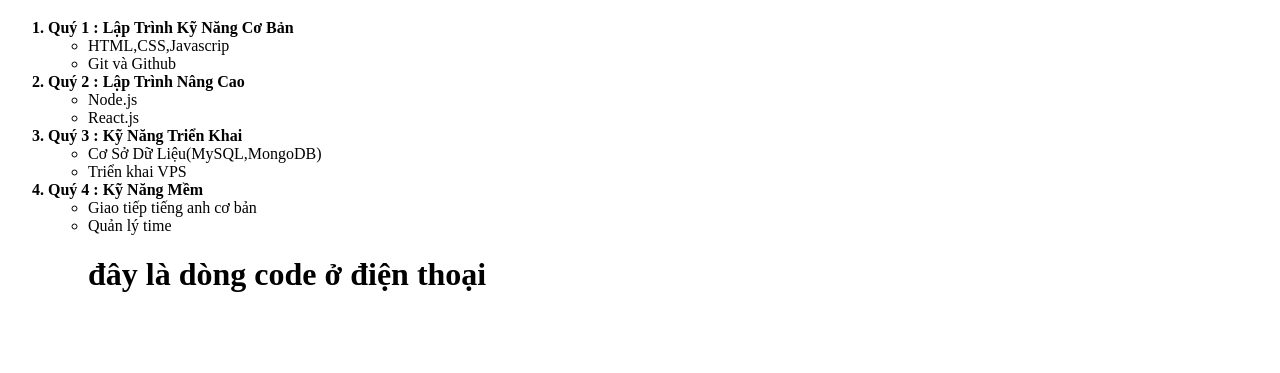
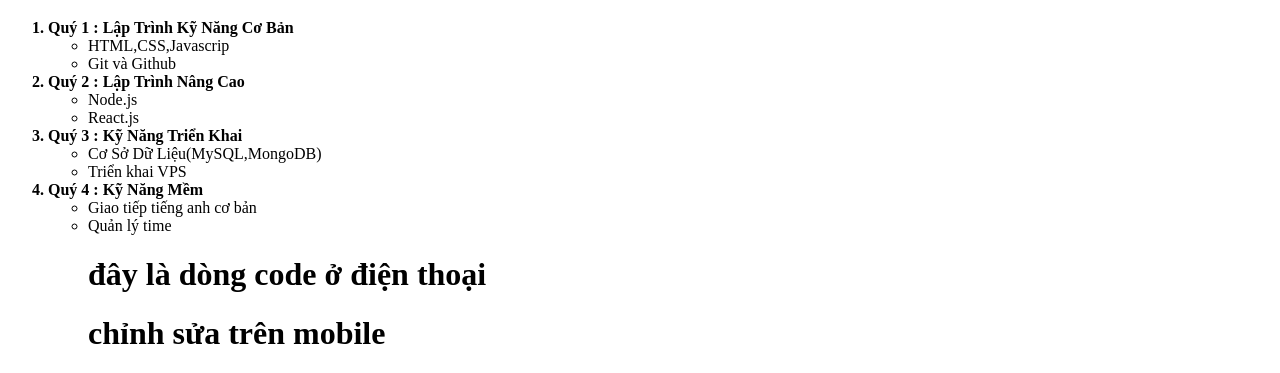
Before and after one commit to khachieu88/du.an.luyen.tap.ul.ol, a plain HTML site: page index.html in a window 1280 px wide. Shown: the part 504-877 px from the top of the page. Before the commit the page ends 819 px from the top, so only its background shows below. Drawn offline with Linux system fonts and the light colour scheme.

Commit message:
Update index.html

```diff
--- a/index.html
+++ b/index.html
@@ -71,6 +71,7 @@
         <li>Giao tiếp tiếng anh cơ bản</li>
         <li>Quản lý time</li>
         <h1> đây là dòng code ở điện thoại</>
+          <h1>chỉnh sửa trên mobile</h1>
       </ul>
     </ol>
   </body>
```
